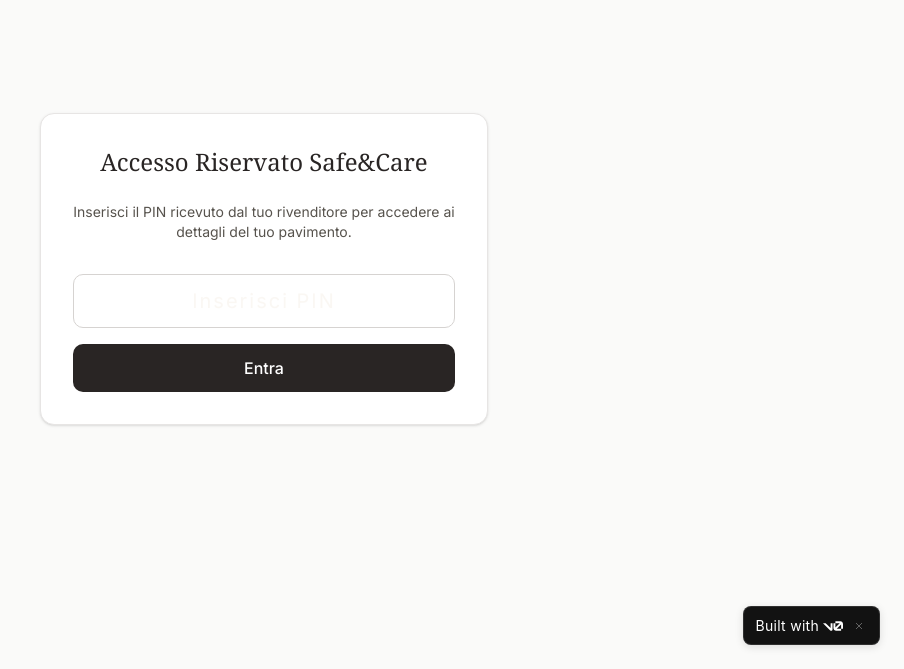
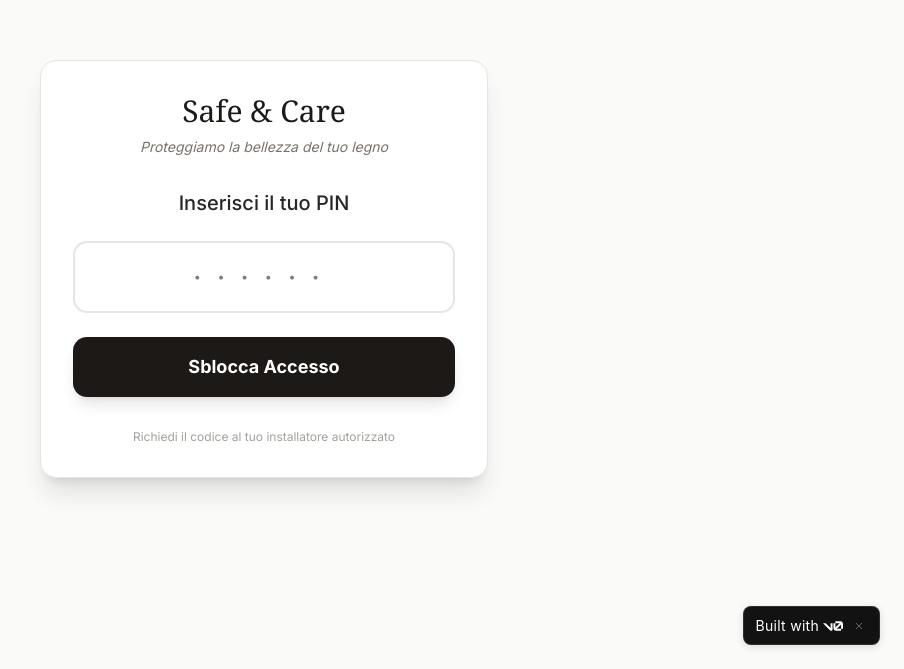
Before and after one commit to silviatedescostudio-byte/xilocare, a Next.js app: page /c/1/pin in a window 1280 px wide. Shown: the part 131-800 px from the top of the page, without its empty margins (376-1280 px from the left). Built offline with nearby package versions, Linux system fonts and the light colour scheme; no server answers.

Commit message:
Update page.tsx

```diff
--- a/app/c/[public_code]/pin/page.tsx
+++ b/app/c/[public_code]/pin/page.tsx
@@ -1,4 +1,5 @@
 'use client';
+
 import { useState } from 'react';
 import { useRouter } from 'next/navigation';
 import { getClientByPin } from '@/lib/supabase';
@@ -14,50 +15,66 @@ export default function PinPage({ params }: { params: { public_code: string } })
     setLoading(true);
     setError('');
 
-    // Chiamata al database usando l'helper che abbiamo creato
+    try {
+      // Interroghiamo il database usando il PIN inserito
       const clientData = await getClientByPin(pin);
 
       if (clientData) {
-      // Se il PIN è corretto, lo mandiamo alla pagina del suo codice
+        // Se il PIN è corretto, entriamo nella pagina del cliente
         router.push(`/c/${params.public_code}`);
       } else {
         setError('PIN non valido. Riprova.');
       }
-
+    } catch (err) {
+      setError('Errore di connessione al database.');
+      console.error(err);
+    } finally {
       setLoading(false);
+    }
   };
 
   return (
-    <div className="min-h-screen flex items-center justify-center bg-stone-50 p-4">
-      <div className="max-w-md w-full bg-white p-8 rounded-xl shadow-sm border border-stone-200">
-        <h1 className="text-2xl font-serif text-stone-800 mb-6 text-center">
-          Accesso Riservato Safe&Care
-        </h1>
-        <p className="text-stone-600 text-center mb-8 text-sm">
-          Inserisci il PIN ricevuto dal tuo rivenditore per accedere ai dettagli del tuo pavimento.
-        </p>
+    <div className="min-h-screen flex items-center justify-center bg-stone-50 p-4 font-sans">
+      <div className="max-w-md w-full bg-white p-8 rounded-2xl shadow-xl border border-stone-200">
+        <div className="text-center mb-8">
+          <h1 className="text-3xl font-serif text-stone-900 mb-2">Safe & Care</h1>
+          <p className="text-stone-500 text-sm italic">Proteggiamo la bellezza del tuo legno</p>
+        </div>
 
-        <form onSubmit={handleSubmit} className="space-y-4">
+        <h2 className="text-xl font-medium text-stone-800 mb-6 text-center">
+          Inserisci il tuo PIN
+        </h2>
+
+        <form onSubmit={handleSubmit} className="space-y-6">
           <input
             type="text"
+            inputMode="numeric"
             value={pin}
             onChange={(e) => setPin(e.target.value)}
-            placeholder="Inserisci PIN"
-            className="w-full p-3 border border-stone-300 rounded-lg text-center text-xl tracking-widest focus:ring-2 focus:ring-stone-400 outline-none"
+            placeholder="······"
+            className="w-full p-4 border-2 border-stone-200 rounded-xl text-center text-3xl tracking-[0.5em] focus:border-stone-500 focus:ring-0 outline-none transition-all text-black"
             maxLength={10}
             required
           />
 
-          {error && <p className="text-red-500 text-sm text-center">{error}</p>}
+          {error && (
+            <div className="bg-red-50 text-red-600 p-3 rounded-lg text-sm text-center font-medium">
+              {error}
+            </div>
+          )}
 
           <button
             type="submit"
             disabled={loading}
-            className="w-full bg-stone-800 text-white p-3 rounded-lg font-medium hover:bg-stone-700 transition-colors disabled:bg-stone-400"
+            className="w-full bg-stone-900 text-white p-4 rounded-xl font-bold text-lg hover:bg-stone-800 active:scale-[0.98] transition-all disabled:bg-stone-400 shadow-lg"
           >
-            {loading ? 'Verifica in corso...' : 'Entra'}
+            {loading ? 'Verifica in corso...' : 'Sblocca Accesso'}
           </button>
         </form>
+
+        <p className="mt-8 text-center text-stone-400 text-xs">
+          Richiedi il codice al tuo installatore autorizzato
+        </p>
       </div>
     </div>
   );
```
Lines whose indentation alone changed are shown as unchanged.
